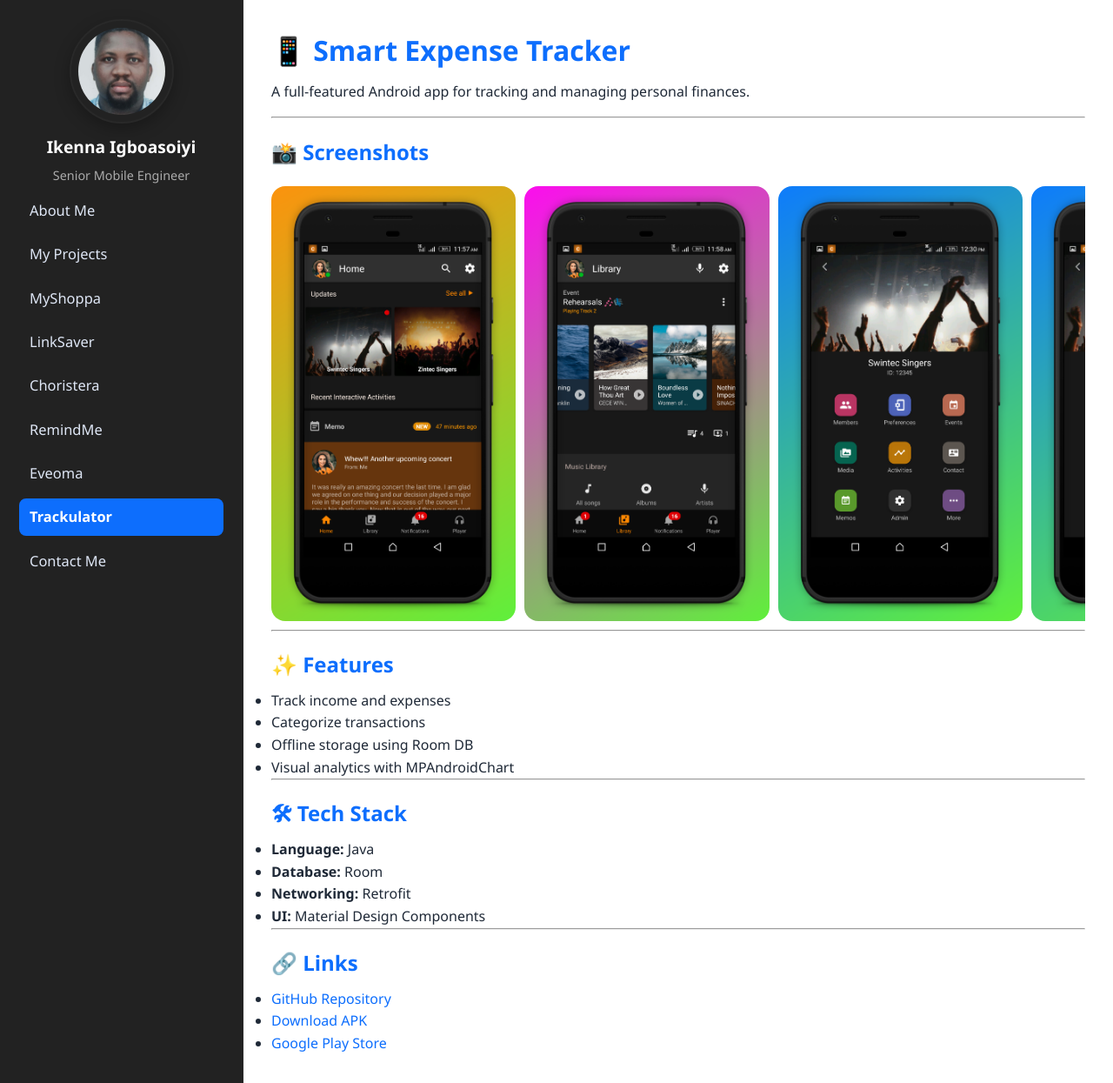
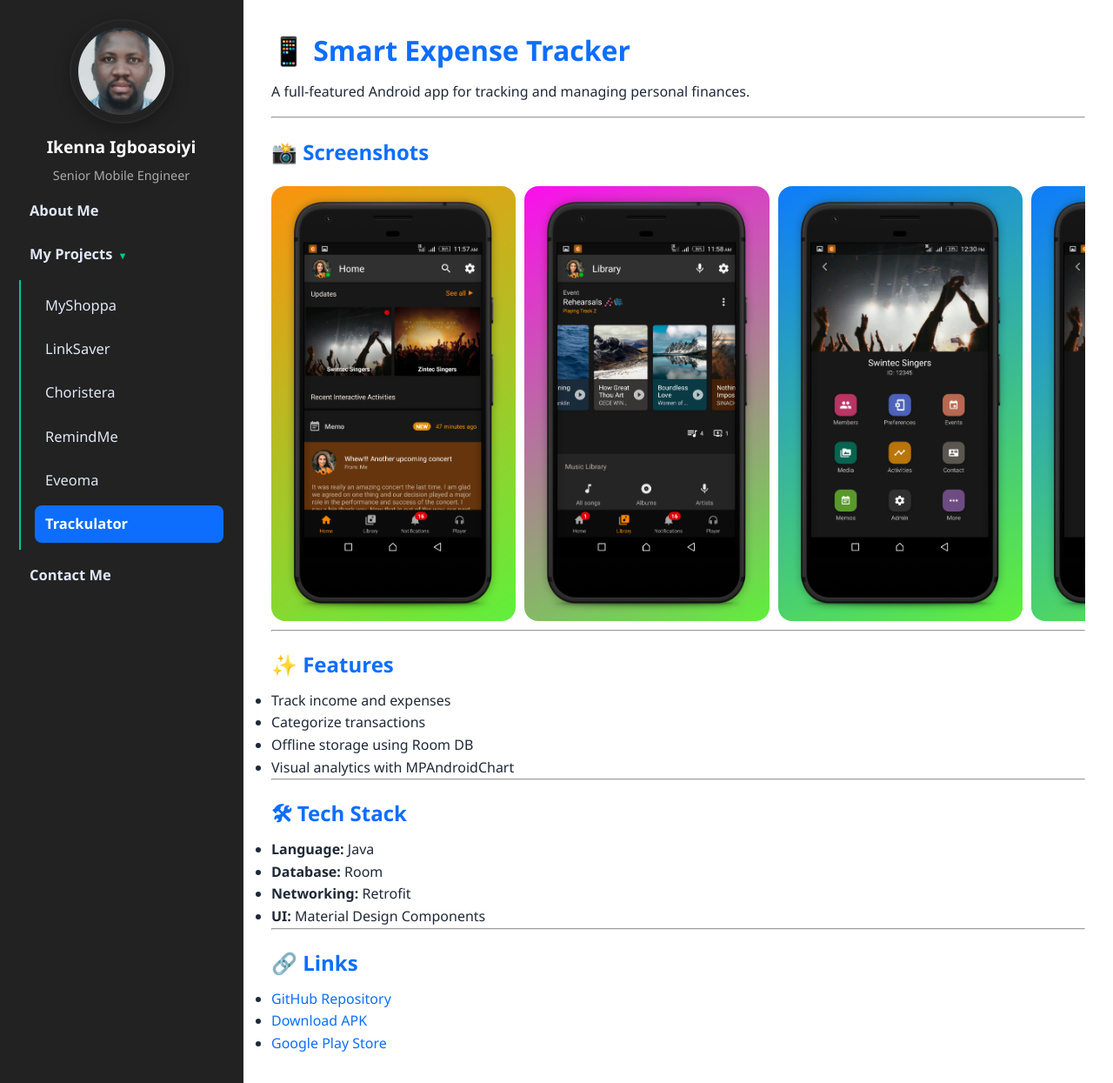
Before and after one commit to Andy112/ikenna-portfolio, a Jekyll site: the page built from projects/trackulator.md, in a window 1280 px wide and 1245 px high. Shown: the whole window at 87% size. Built offline with Jekyll 4.4.1, drawn with Linux system fonts in a browser that asks for light colours.

Commit message:
Update default.html

```diff
--- a/_layouts/default.html
+++ b/_layouts/default.html
@@ -6,27 +6,75 @@
   <title>{{ page.title }} - {{ site.title }}</title>
   <link rel="stylesheet" href="{{ '/assets/style.css' | relative_url }}" />
   <style>
-    /* Sidebar submenu styles */
+    /* Sidebar Menu Base */
     nav ul {
       list-style: none;
       padding-left: 0;
+      margin: 0;
     }
+    nav > ul > li {
+      margin-bottom: 12px;
+    }
+
+    /* Main Menu Links */
+    nav > ul > li > a {
+      font-size: 1.15rem;
+      font-weight: 700;
+      color: #333;
+      text-decoration: none;
+      position: relative;
+      display: flex;
+      align-items: center;
+      justify-content: space-between;
+      padding-right: 10px;
+      transition: color 0.3s ease;
+    }
+    nav > ul > li.active > a,
+    nav > ul > li > a:hover {
+      color: #00c896; /* accent green */
+    }
+
+    /* Arrow Indicator */
+    .has-submenu > a::after {
+      content: "▼";
+      font-size: 0.7rem;
+      color: #888;
+      margin-left: 6px;
+      transition: transform 0.3s ease;
+    }
+    .has-submenu.submenu-open > a::after {
+      transform: rotate(-180deg);
+      color: #00c896;
+    }
+
+    /* Submenu */
     .submenu {
-      list-style: none;
-      margin: 0;
-      padding-left: 15px;
-      display: none;
+      max-height: 0;
+      overflow: hidden;
+      padding-left: 16px;
+      margin-top: 6px;
+      transition: max-height 0.35s ease, padding 0.35s ease;
+      border-left: 2px solid transparent;
     }
-    .has-submenu.submenu-open > .submenu {
-      display: block;
+    .submenu-open > .submenu {
+      max-height: 1000px; /* big enough to show all items */
+      padding-left: 16px;
+      border-left-color: #00c896;
     }
-    /* Highlight active submenu item */
+
+    /* Submenu links */
+    .submenu li {
+      margin-bottom: 8px;
+    }
+    .submenu li a {
+      font-size: 0.95rem;
+      font-weight: 500;
+      color: #555;
+      text-decoration: none;
+      transition: color 0.25s ease;
+    }
+    .submenu li a:hover,
     .submenu li.active > a {
-      color: #00c896;
-      font-weight: 700;
-    }
-    /* Highlight active top-level menu */
-    nav > ul > li.active > a {
       color: #00c896;
       font-weight: 700;
     }
```
